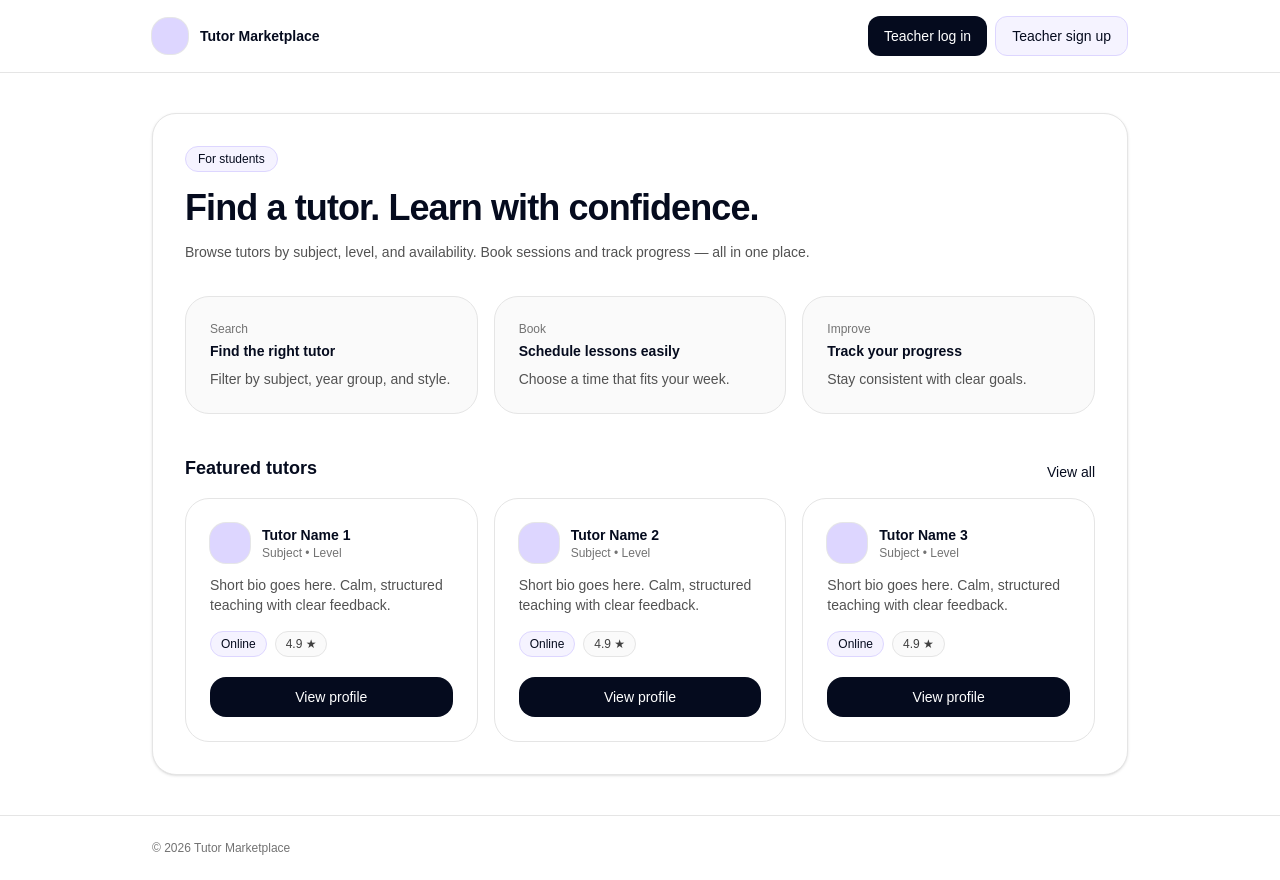
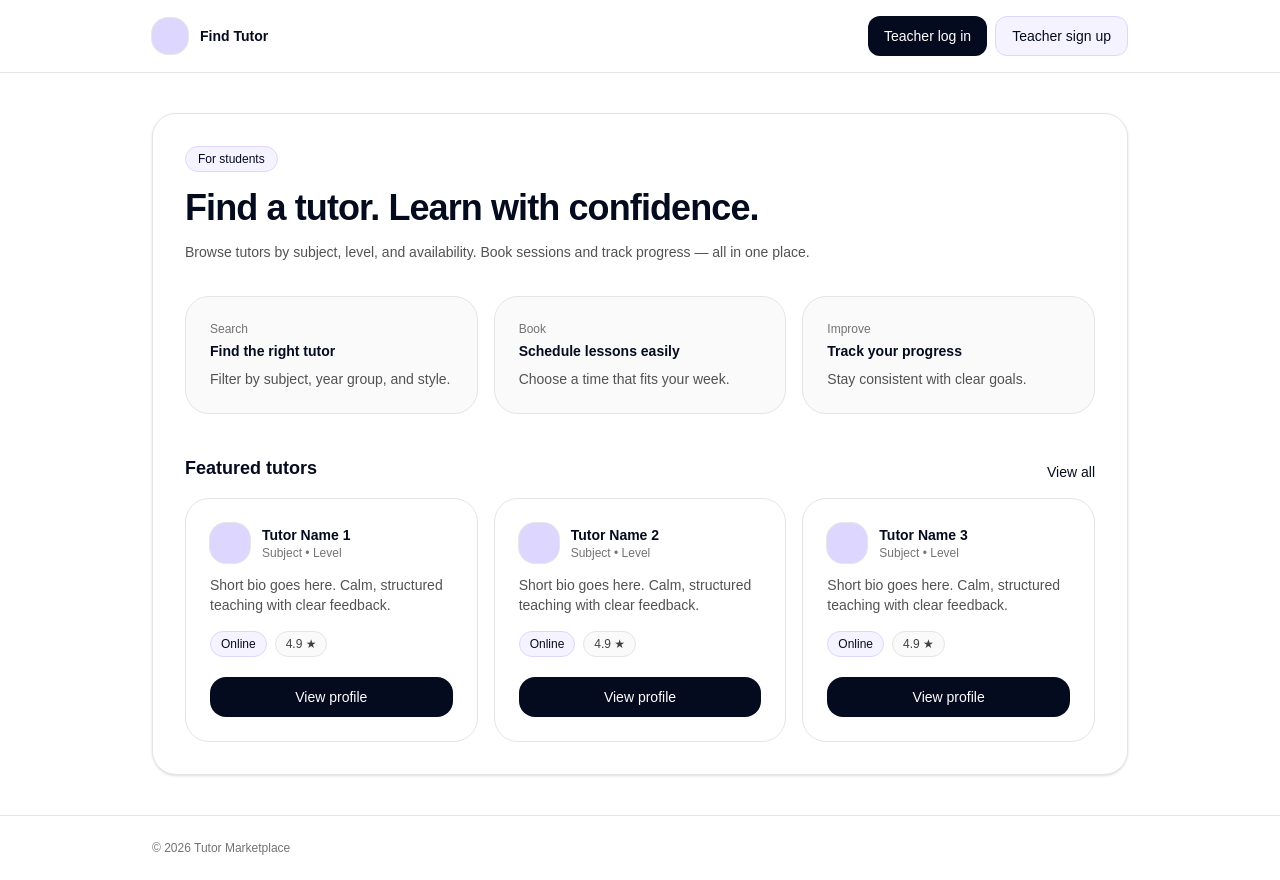
Before and after one commit to wincrazyyy/find-tutor, a Next.js app: page / in a window 1280 px wide. Built offline with nearby package versions, Linux system fonts and the light colour scheme.

Commit message:
Update nav.tsx

```diff
--- a/app/_components/layout/nav.tsx
+++ b/app/_components/layout/nav.tsx
@@ -3,12 +3,10 @@ export function Nav() {
   return (
     <header className="border-b border-neutral-200">
       <div className="mx-auto flex w-full max-w-5xl items-center justify-between px-6 py-4">
-        <div className="flex items-center gap-3">
+        <a href="/" className="flex items-center gap-3">
           <div className="h-9 w-9 rounded-2xl bg-violet-200 ring-1 ring-[#050B1E]/10" />
-          <div className="text-sm font-semibold text-[#050B1E]">
-            Tutor Marketplace
-          </div>
-        </div>
+          <div className="text-sm font-semibold text-[#050B1E]">Find Tutor</div>
+        </a>
 
         <nav className="flex items-center gap-2">
           <a
```
